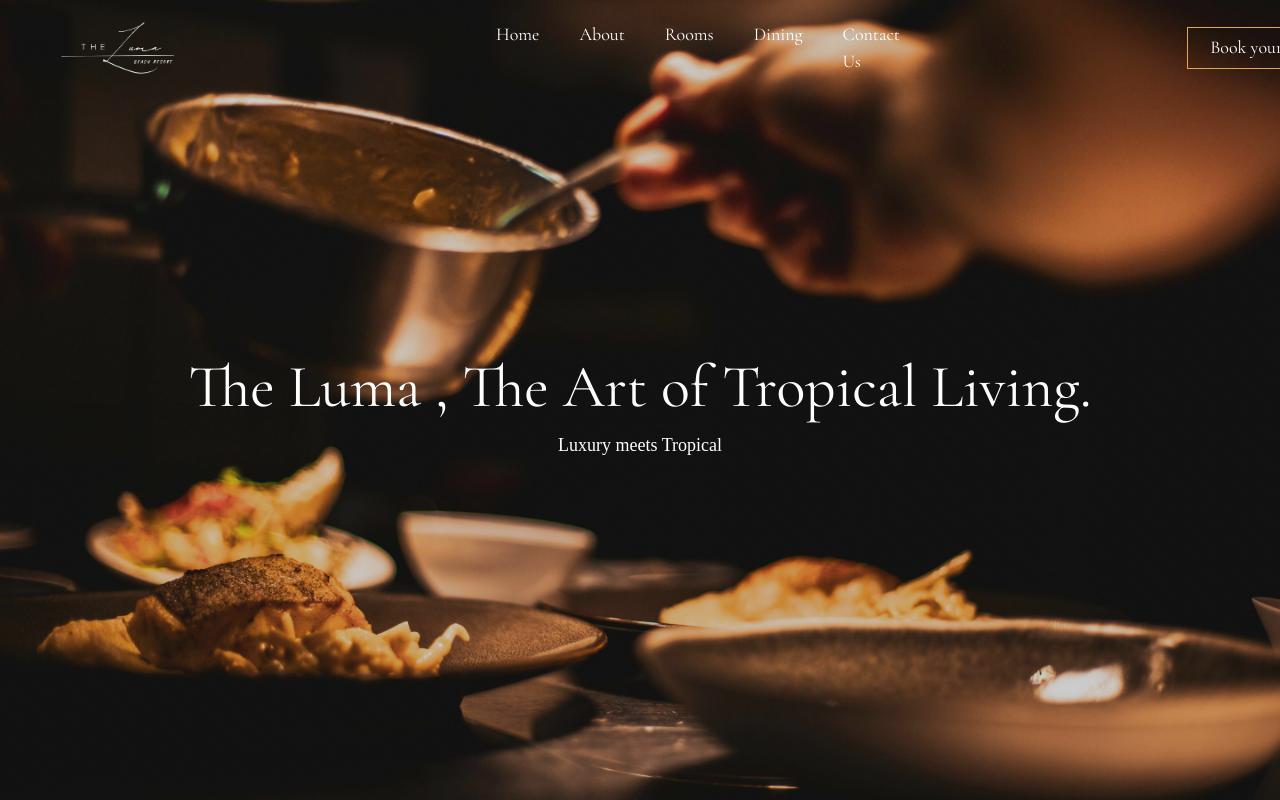
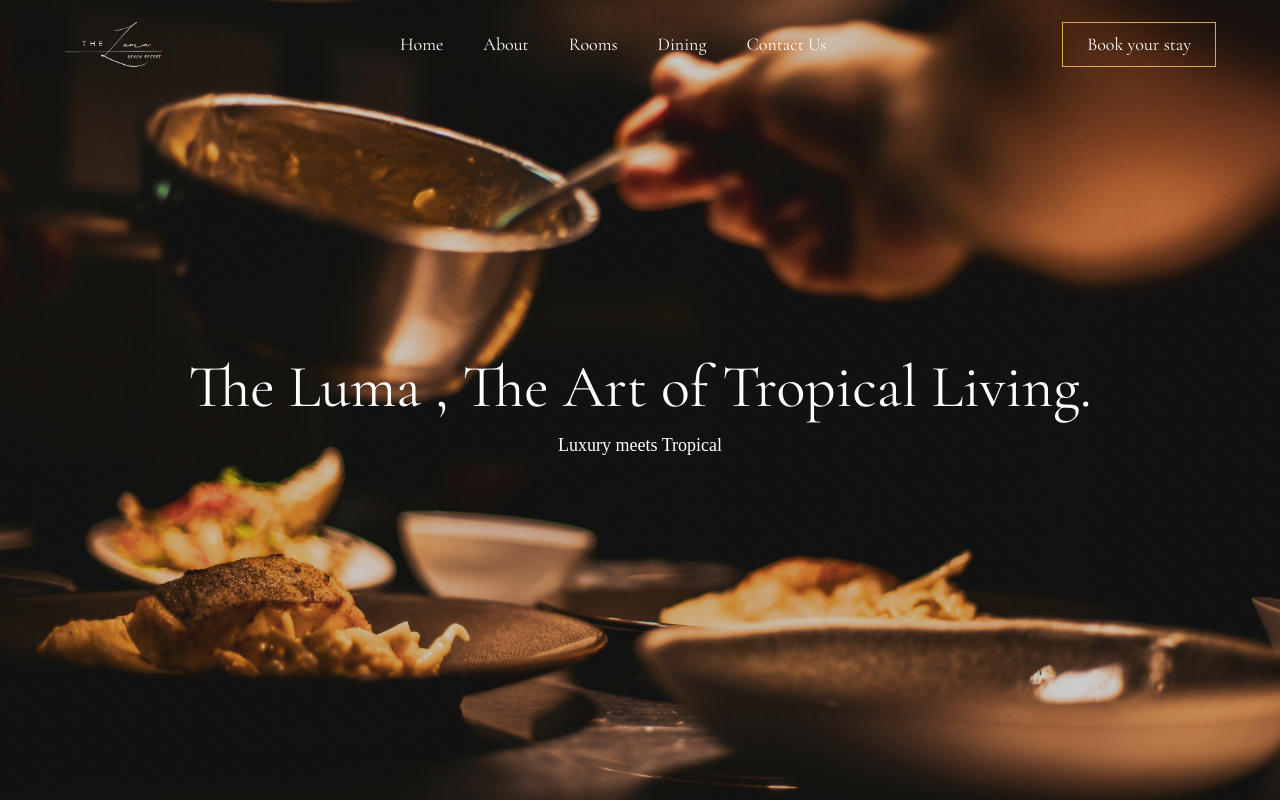
Before and after one commit to Binada-SH/Hotel_Website, a React (Vite) app in the folder hotel_website/: page / in a window 1280 px wide. Shown: the top 800 px of the page. Built offline with nearby package versions, Linux system fonts and the light colour scheme.

Commit message:
Navbar update for larger screen sizes

```diff
--- a/hotel_website/src/Components/navbar/navbar.jsx
+++ b/hotel_website/src/Components/navbar/navbar.jsx
@@ -1,24 +1,25 @@
-import React from 'react'
+import React from 'react';
 
-const navbar = () => {
+const Navbar = () => {
   return (
-    <div className=' flex items-center font-[Cormorant_Garamond] z-10 text-[#ffffff] text-[18px] fixed'>
-      <div className='w-30 mt-5 ml-15'>
-        <img className='cursor-pointer' src="src/assets/logo.png" alt="site_logo"/>
+    <div className="fixed top-0 left-0 w-full z-10 text-white text-[18px] font-[Cormorant_Garamond]">
+      <div className="max-w-[2560px] mx-auto flex items-center justify-between px-16 py-5">
+        <div>
+          <img className="cursor-pointer w-[100px]" src="src/assets/logo.png" alt="site_logo" />
+        </div>
+        <ul className="flex gap-10">
+          <li><a href="#" className="hover:text-[#daa954] transition-colors">Home</a></li>
+          <li><a href="#" className="hover:text-[#daa954] transition-colors">About</a></li>
+          <li><a href="#" className="hover:text-[#daa954] transition-colors">Rooms</a></li>
+          <li><a href="#" className="hover:text-[#daa954] transition-colors">Dining</a></li>
+          <li><a href="#" className="hover:text-[#daa954] transition-colors">Contact Us</a></li>
+        </ul>
+        <div className="border border-[#daa954] px-6 py-2 cursor-pointer hover:bg-[#daa954] transition-colors">
+          Book your stay
+        </div>
       </div>
-      <div className='mt-5 ml-80'>
-        <ul className='flex gap-10'>
-          <li><a href="" className='hover:text-[#daa954] transition-colors'>Home</a></li>
-          <li><a href="" className='hover:text-[#daa954] transition-colors'>About</a></li>
-          <li><a href="" className='hover:text-[#daa954] transition-colors'>Rooms</a></li>
-          <li><a href="" className='hover:text-[#daa954] transition-colors'>Dining</a></li>
-          <li><a href="" className='hover:text-[#daa954] transition-colors'>Contact Us</a></li>
-        </ul>
-      </div>
-      <div className='flex mt-5 ml-70 w-38 h-10 pt-1.5 pl-5.5 outline-1 outline-[#daa954] cursor-pointer hover:bg-[#daa954] transition-colors'>Book your stay</div>
+    </div>
+  );
+};
 
-    </div>
-  )
-}
-
-export default navbar
+export default Navbar;
```
